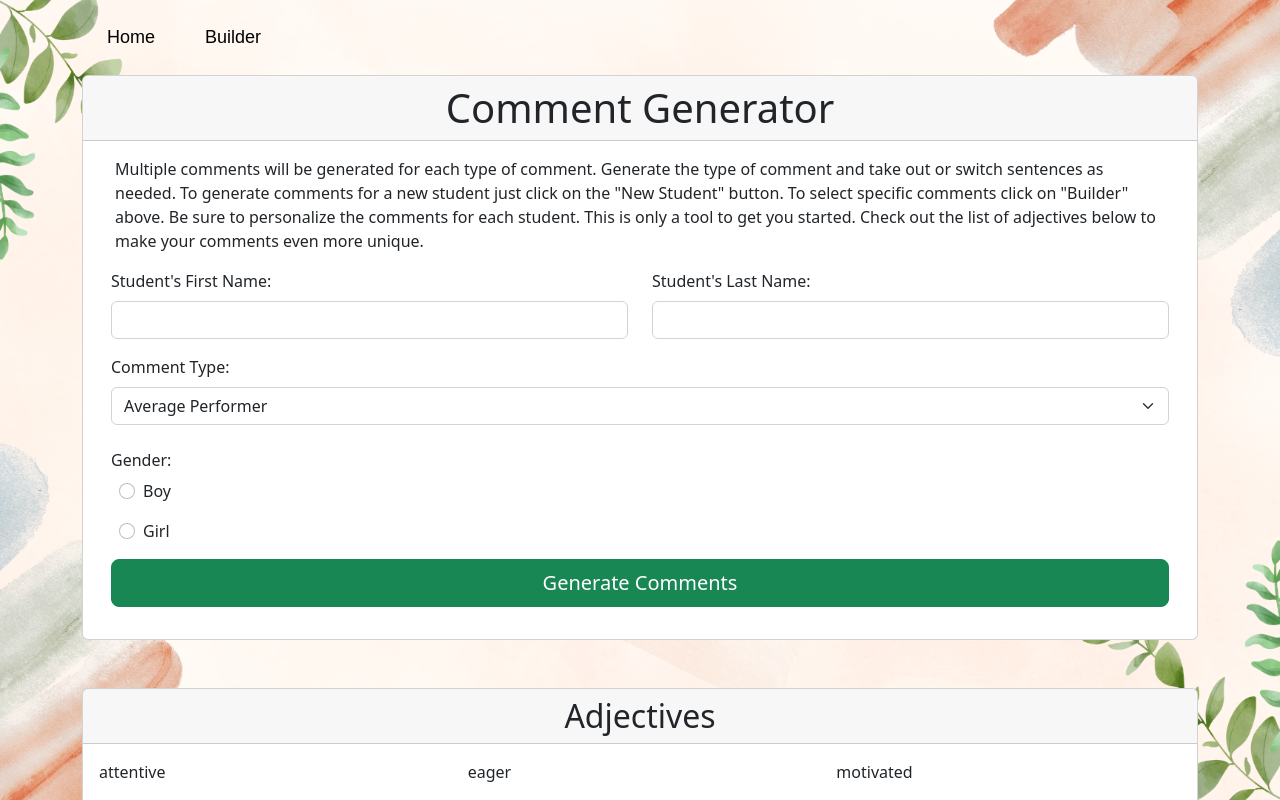
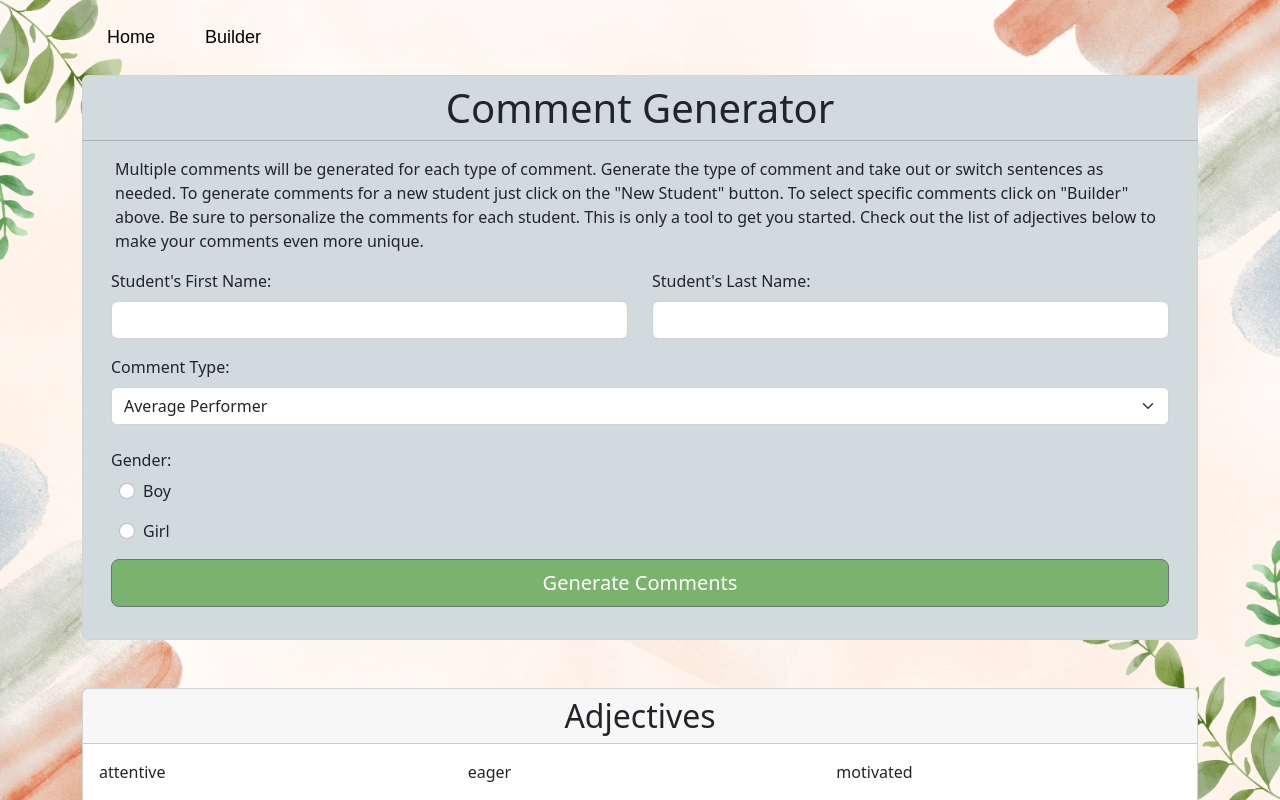
Before and after one commit to jsimmons01/comments-generator, a React (Create React App) app: page / in a window 1280 px wide. Shown: the top 800 px of the page. Built offline with nearby package versions, Linux system fonts and the light colour scheme.

Commit message:
Updates button color

```diff
--- a/src/App.js
+++ b/src/App.js
@@ -2,7 +2,6 @@ import Home from "./components/Home";
 import Builder from "./components/Builder";
 import Footer from "./components/Footer"
 import Header from "./components/Header"
-import Resources from "./components/Resources"
 import { BrowserRouter as Router, Routes, Route } from 'react-router-dom'
 import "./App.css"
 
--- a/src/components/Footer.js
+++ b/src/components/Footer.js
@@ -1,4 +1,4 @@
-import React from 'react'
+
 
 const Footer = () => {
   return (
--- a/src/components/Generator.js
+++ b/src/components/Generator.js
@@ -1,4 +1,4 @@
-import React, { Component } from "react";
+import { Component } from "react";
 import { Button, Form, FormGroup, Label, Input, Col,Row } from "reactstrap";
 import { COMMENTS } from "../comments";
 import StudentComment from "./StudentComment";
@@ -161,7 +161,7 @@ class StudentInfo extends Component {
 
               <FormGroup>
                 <Col>
-                  <Button  color="success" type="submit" size="lg" block>
+                  <Button  style={{background:'#79B36D'}} type="submit" size="lg" block>
                   Generate Comments
                   </Button>
                 </Col>
--- a/src/components/Home.js
+++ b/src/components/Home.js
@@ -9,11 +9,11 @@ const Home = () => {
       <div className="container">
 
       <Card>
-      <CardHeader className='text-center card-header' tag='h1'>
+      <CardHeader className='text-center card-header' tag='h1' style={{background:"#D1DADD"}}>
             Comment Generator
           </CardHeader>
 
-          <CardBody>
+          <CardBody style={{background:"#D1DADD"}}>
             <Directions />
           <Generator />
           </CardBody>
--- a/src/components/Resources.js
+++ b/src/components/Resources.js
@@ -1,4 +1,4 @@
-import React from 'react'
+
 
 const Resources = () => {
   return (
--- a/src/index.js
+++ b/src/index.js
@@ -1,4 +1,3 @@
-import React from "react";
 import { createRoot } from 'react-dom/client';
 import App from "./App";
 import "bootstrap/dist/css/bootstrap.min.css";
@@ -6,8 +5,8 @@ import "./index.css"
 
 
 createRoot(document.getElementById("root")).render(
-  <React.StrictMode>
+
     <App />
-  </React.StrictMode>
+
 
 );
```
Also changed, not shown: package.json (+7 -2 lines), src/scss/custom.scss (+7 -4 lines), 2 other files (tests, documents, lock files or other folders).
